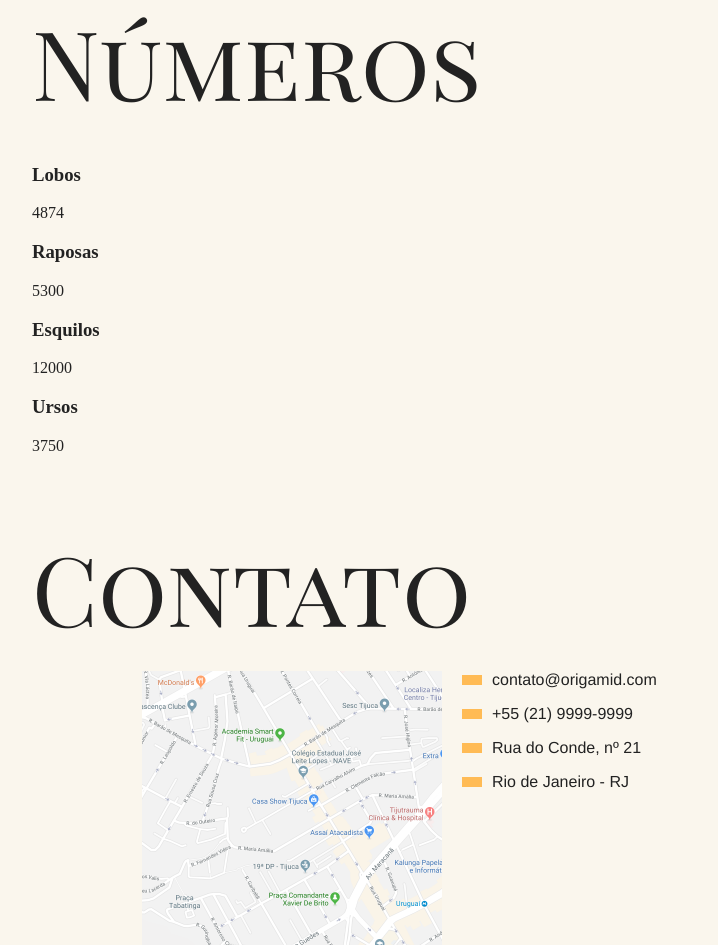
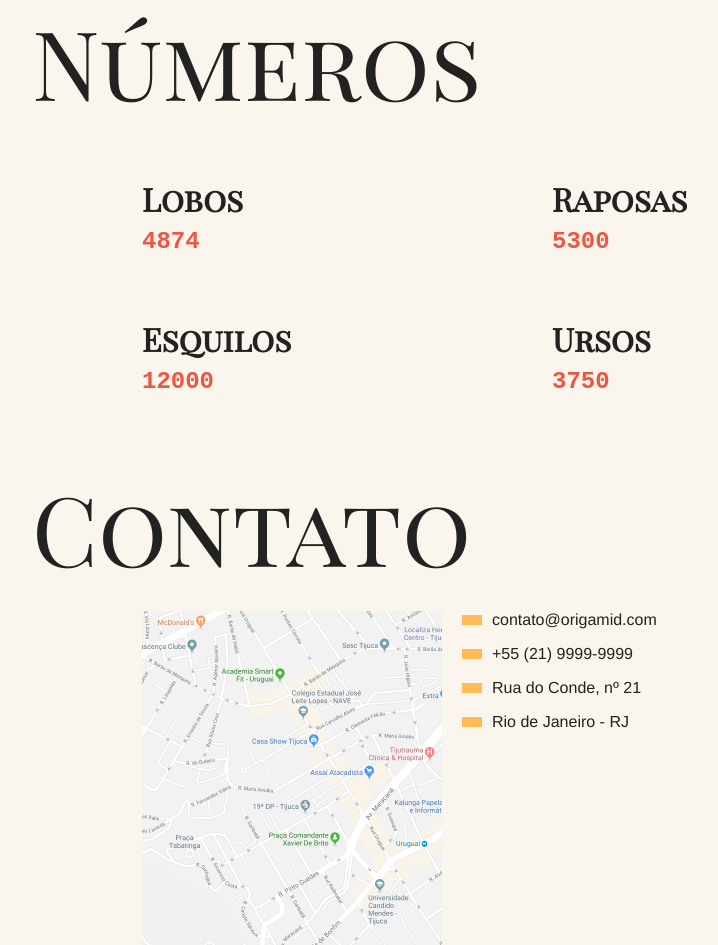
Before and after one commit to VictorMonteiro7/animaisfantasticos, a plain HTML site: page index.html in a window 1280 px wide. Shown: the part 1241-2186 px from the top of the page, without its empty margins (158-876 px from the left). Drawn offline with Linux system fonts and the light colour scheme.

Commit message:
animaNumeros css added

```diff
--- /dev/null
+++ b/css/animaNumeros.css
@@ -0,0 +1,18 @@
+.numeros-grid {
+  grid-column: 2/4;
+  display: grid;
+  grid-template-columns: 1fr 1fr;
+  grid-gap: 30px;
+}
+
+.numeros-grid h3 {
+  font-size: 2rem;
+  font-family: 'Playfair Display SC';
+  margin-bottom: 0.5rem;
+}
+.numeros-grid span {
+  font-family: 'IBM Plex Mono', monospace;
+  font-weight: bold;
+  font-size: 1.5rem;
+  color: #e54;
+}
--- a/css/style.css
+++ b/css/style.css
@@ -3,3 +3,4 @@
 @import './tooltip.css';
 @import './dropdownMenu.css';
 @import './menuMobile.css';
+@import './animaNumeros.css';
```
